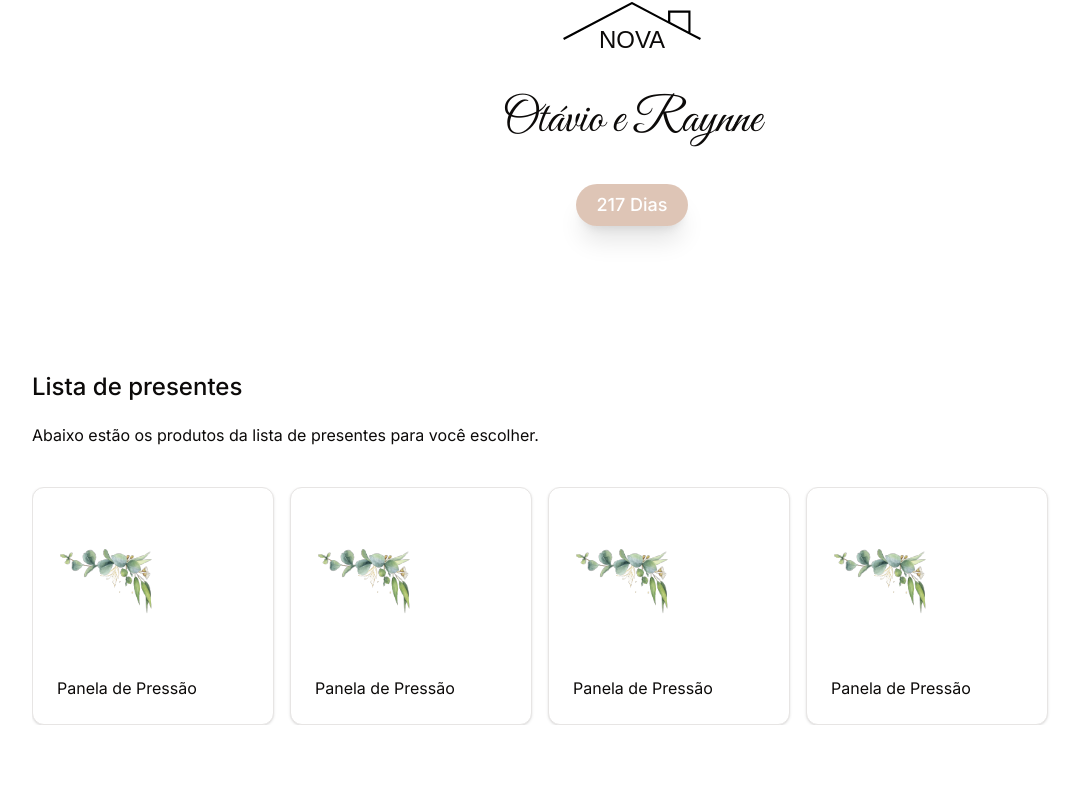
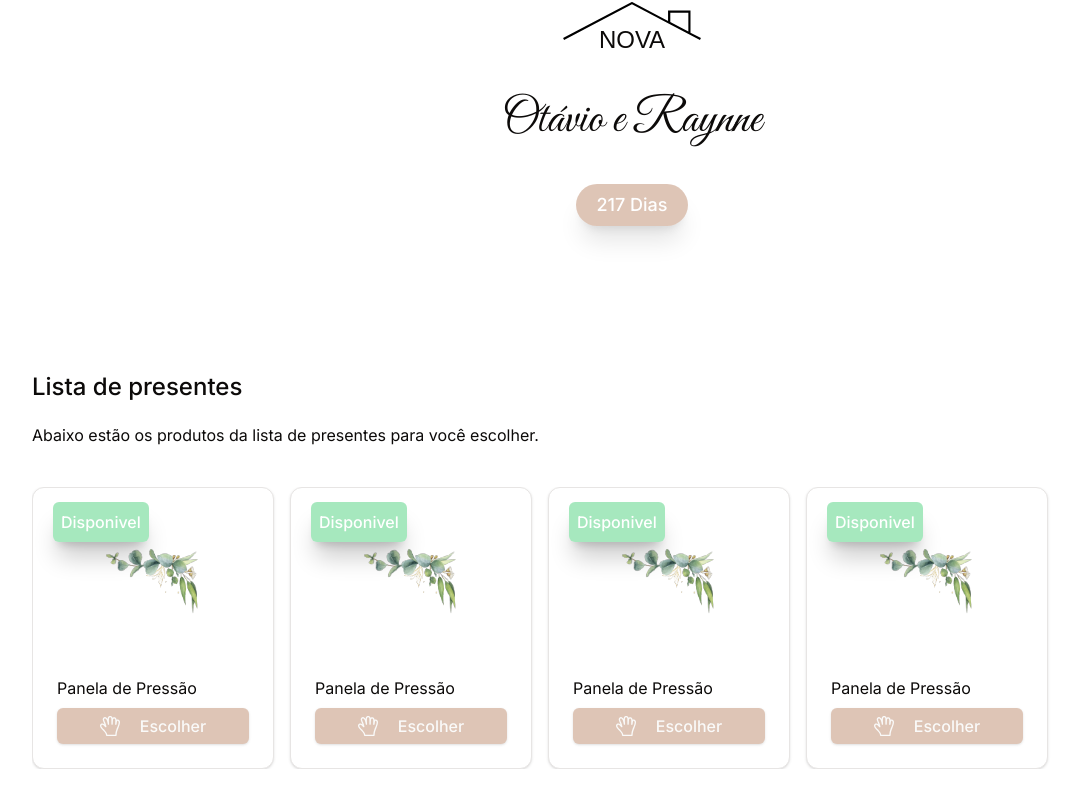
Before and after one commit to OcttaDev/otavio-raynne, a Next.js app: page / in a window 1280 px wide. Shown: the part 229-1036 px from the top of the page, without its empty margins (8-1087 px from the left). Before the commit the page ends 954 px from the top, so only its background shows below. Built offline with nearby package versions, Linux system fonts and the light colour scheme; a web font is replaced by a local one.

Commit message:
feat: add new items for the Card component

```diff
--- a/app/(giftScreen)/_components/cards.tsx
+++ b/app/(giftScreen)/_components/cards.tsx
@@ -1,14 +1,25 @@
+import { Button } from "@/components/ui/button";
 import { Card, CardContent, CardHeader } from "@/components/ui/card";
+import { HandIcon } from "@radix-ui/react-icons";
 import Image from "next/image";
 
 export default function Cards() {
   return (
     <Card>
-      <CardHeader>
+      <CardHeader className="relative flex flex-col items-center justify-center gap-2 ">
         <Image src="/elements/flor.svg" alt="gifts" width={100} height={0} />
+        <span className="absolute top-2 left-5 bg-green-500/40 p-2 rounded-md shadow-xl shadow-black/20">
+          <p className="text-white font-medium ">Disponivel</p>
+        </span>
       </CardHeader>
       <CardContent className="w-60">
-        <p>Panela de Pressão</p>
+        <div className="w-full flex flex-col gap-2">
+          <p>Panela de Pressão</p>
+          <Button className="bg-amber-800/30 hover:bg-amber-800/20 text-md">
+            <HandIcon className="mr-5" width={20} height={20} />
+            <p>Escolher</p>
+          </Button>
+        </div>
       </CardContent>
     </Card>
   );
--- a/app/(giftScreen)/_components/gifts.tsx
+++ b/app/(giftScreen)/_components/gifts.tsx
@@ -53,7 +53,7 @@
   }
 
   return (
-    <main className="w-full">
+    <main className="w-full mb-40">
       <header className="w-full h-[600px] flex flex-col items-center justify-center ">
         <Image
           src="/elements/flor.svg"
--- /dev/null
+++ b/components/ui/button.tsx
@@ -0,0 +1,57 @@
+import * as React from "react"
+import { Slot } from "@radix-ui/react-slot"
+import { cva, type VariantProps } from "class-variance-authority"
+
+import { cn } from "@/lib/utils"
+
+const buttonVariants = cva(
+  "inline-flex items-center justify-center whitespace-nowrap rounded-md text-sm font-medium transition-colors focus-visible:outline-none focus-visible:ring-1 focus-visible:ring-ring disabled:pointer-events-none disabled:opacity-50",
+  {
+    variants: {
+      variant: {
+        default:
+          "bg-primary text-primary-foreground shadow hover:bg-primary/90",
+        destructive:
+          "bg-destructive text-destructive-foreground shadow-sm hover:bg-destructive/90",
+        outline:
+          "border border-input bg-background shadow-sm hover:bg-accent hover:text-accent-foreground",
+        secondary:
+          "bg-secondary text-secondary-foreground shadow-sm hover:bg-secondary/80",
+        ghost: "hover:bg-accent hover:text-accent-foreground",
+        link: "text-primary underline-offset-4 hover:underline",
+      },
+      size: {
+        default: "h-9 px-4 py-2",
+        sm: "h-8 rounded-md px-3 text-xs",
+        lg: "h-10 rounded-md px-8",
+        icon: "h-9 w-9",
+      },
+    },
+    defaultVariants: {
+      variant: "default",
+      size: "default",
+    },
+  }
+)
+
+export interface ButtonProps
+  extends React.ButtonHTMLAttributes<HTMLButtonElement>,
+    VariantProps<typeof buttonVariants> {
+  asChild?: boolean
+}
+
+const Button = React.forwardRef<HTMLButtonElement, ButtonProps>(
+  ({ className, variant, size, asChild = false, ...props }, ref) => {
+    const Comp = asChild ? Slot : "button"
+    return (
+      <Comp
+        className={cn(buttonVariants({ variant, size, className }))}
+        ref={ref}
+        {...props}
+      />
+    )
+  }
+)
+Button.displayName = "Button"
+
+export { Button, buttonVariants }
--- a/package.json
+++ b/package.json
@@ -10,6 +10,7 @@
   },
   "dependencies": {
     "@radix-ui/react-icons": "^1.3.0",
+    "@radix-ui/react-slot": "^1.1.0",
     "class-variance-authority": "^0.7.0",
     "clsx": "^2.1.1",
     "firebase": "^10.12.4",
```
Also changed, not shown: 1 other file (tests, documents, lock files or other folders).
